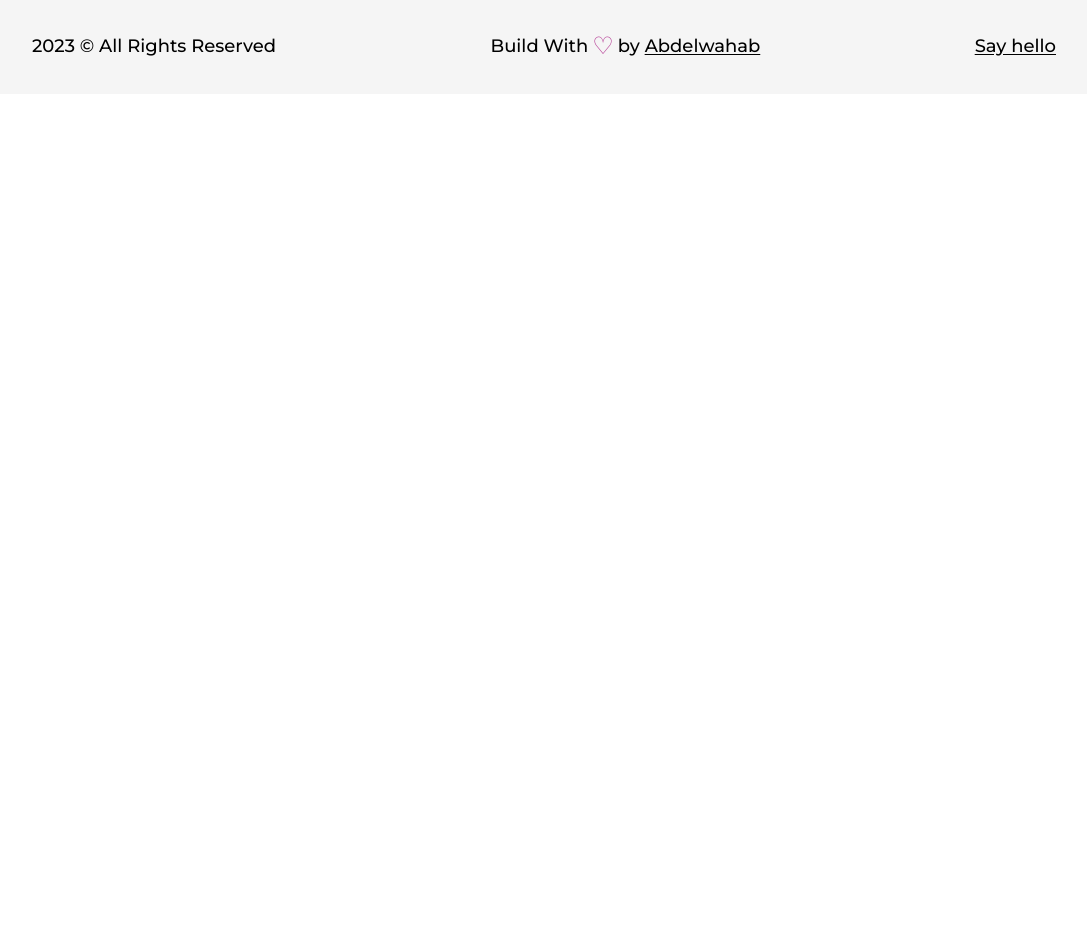
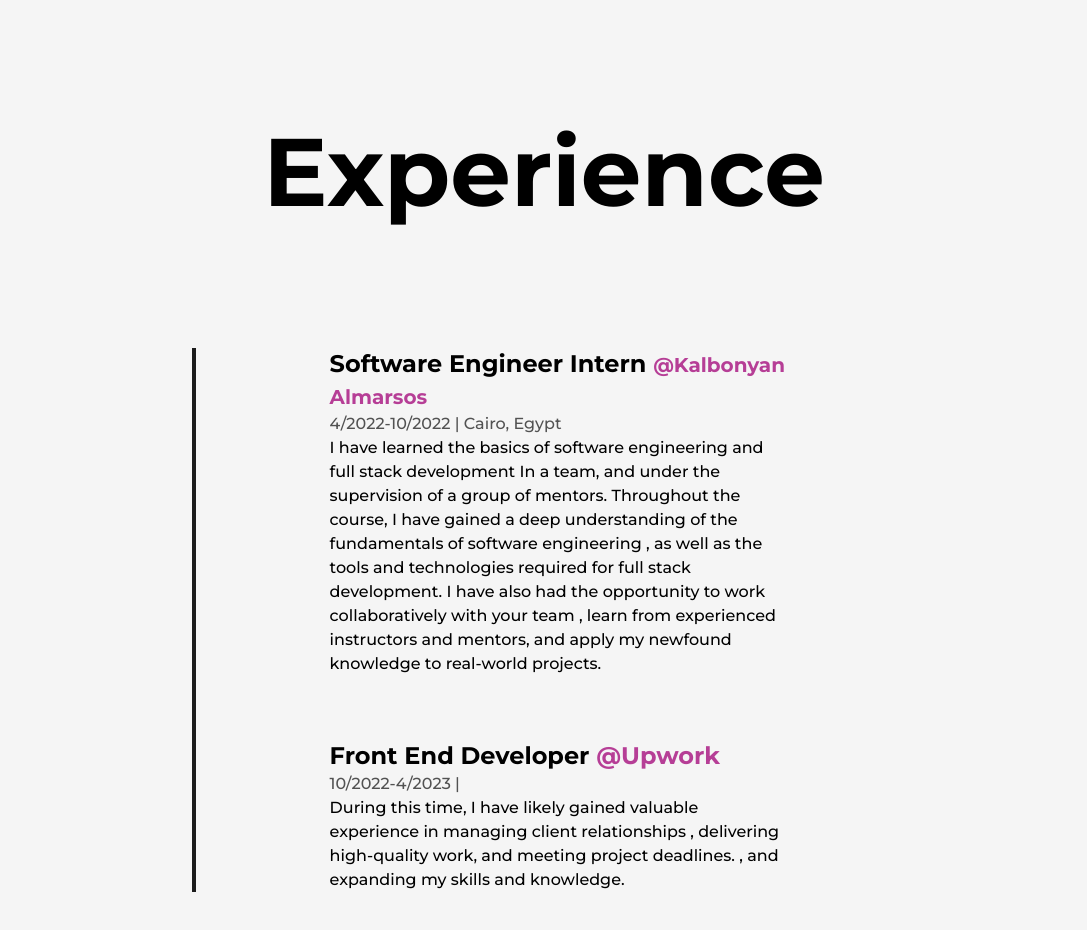
Before and after one commit to AbdelwahabTop/Next.js-Developer-Portfolio, a Next.js app: page /about in a window 1280 px wide. Shown: the part 2200-3130 px from the top of the page, without its empty margins (96-1183 px from the left). Before the commit the page ends 2294 px from the top, so only its background shows below. Built offline with nearby package versions, Linux system fonts and the light colour scheme.

Commit message:
Experinces

```diff
--- /dev/null
+++ b/src/components/Experience.js
@@ -0,0 +1,78 @@
+import React from "react";
+
+const Details = ({
+  position,
+  company,
+  companyLink,
+  time,
+  address,
+  work,
+  size = "",
+}) => {
+  return (
+    <li className="my-8 first:mt-0 last:mb-0 w-[60%] mx-auto flex flex-col items-center justify-between">
+      <div>
+        <h3 className="capitalize font-bold text-2xl ">
+          {position}&nbsp;
+          <a
+            href={companyLink}
+            target="_blank"
+            className={`text-primary capitalize ${size}`}
+          >
+            @{company}
+          </a>
+        </h3>
+        <span className="capitalize font-medium text-dark/75">
+          {time} | {address}
+        </span>
+        <p className="font-medium w-full">{work}</p>
+      </div>
+    </li>
+  );
+};
+
+const Experience = () => {
+  return (
+    <div className="my-64">
+      <h2 className="font-bold text-8xl mb-32 w-full text-center">
+        Experience
+      </h2>
+
+      <div className="w-[75%] mx-auto relative">
+        <div className="absolute left-8 top-0 w-[4px] h-full bg-dark origin-top" />
+
+        <ul className="w-full flex flex-col items-start justify-between ml-4">
+          <Details
+            position="Software Engineer Intern"
+            company="Kalbonyan Almarsos"
+            time="4/2022-10/2022"
+            address="Cairo, Egypt"
+            companyLink="https://www.linkedin.com/company/%D9%83%D8%A7%D9%84%D8%A8%D9%86%D9%8A%D8%A7%D9%86-%D8%A7%D9%84%D9%85%D8%B1%D8%B5%D9%88%D8%B5/"
+            work="I have learned the basics of software engineering and  full stack development
+                  In a team, and under the supervision of a group of mentors.
+                  Throughout the course, I have gained a deep understanding of the fundamentals of software engineering
+                  , as well as the tools and technologies required for full stack development.
+                  I have also had the opportunity to work collaboratively with your team
+                  , learn from experienced instructors and mentors, and apply my newfound knowledge to real-world projects.
+                "
+            size="!text-xl"
+          />
+
+          <Details
+            position="Front End Developer"
+            company="Upwork"
+            time="10/2022-4/2023"
+            address=""
+            companyLink="https://www.upwork.com/"
+            work="During this time, I have likely gained valuable experience in managing client relationships
+                  , delivering high-quality work, and meeting project deadlines.
+                  , and expanding my skills and knowledge.
+                "
+          />
+        </ul>
+      </div>
+    </div>
+  );
+};
+
+export default Experience;
--- a/src/pages/about.js
+++ b/src/pages/about.js
@@ -1,4 +1,5 @@
 import AnimatedText from "@/components/AnimatedText";
+import Experience from "@/components/Experience";
 import Layout from "@/components/Layout";
 import Skills from "@/components/Skills";
 import { useInView, useMotionValue, useSpring } from "framer-motion";
@@ -108,6 +109,7 @@ const about = () => {
           </div>
 
           <Skills />
+          <Experience />
         </Layout>
       </main>
     </>
```
